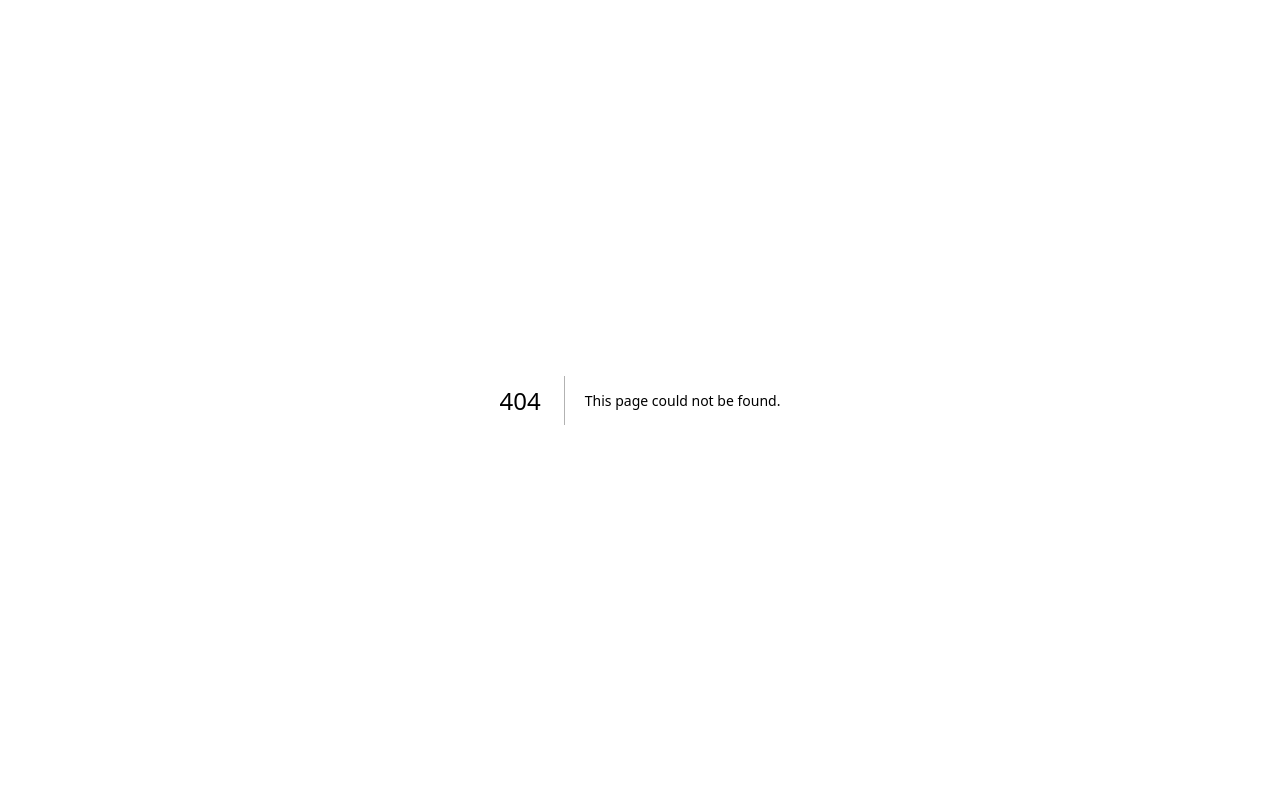
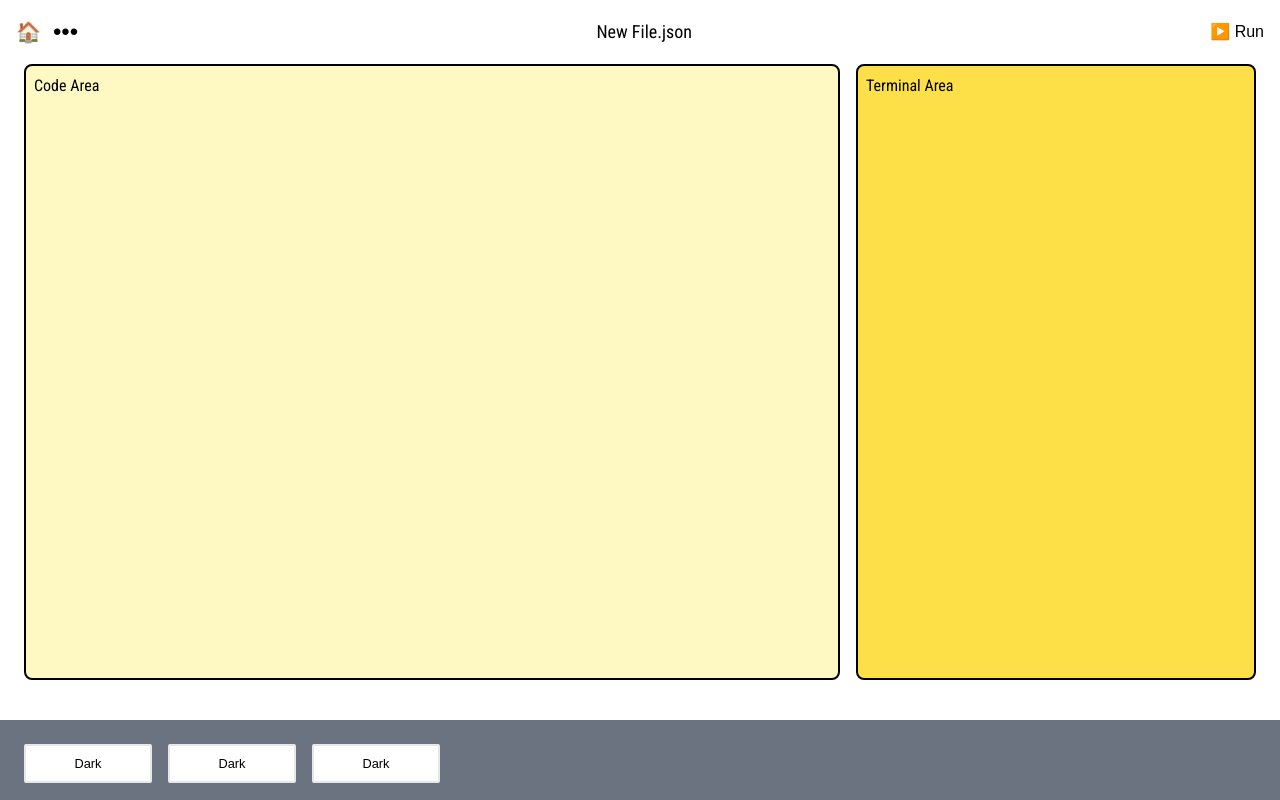
Before and after one commit to touch2dev/TouchDevReact, a Next.js app: page /create in a window 1280 px wide. Before the commit this address had no page. Built offline with nearby package versions, Linux system fonts and the light colour scheme.

Commit message:
front-page done, create-page 50%

```diff
--- /dev/null
+++ b/app/create/Footer.tsx
@@ -0,0 +1,34 @@
+"use client";
+import useThemeStore from "@/lib/store/themeStore";
+import { Roboto_Condensed } from "next/font/google";
+import { useEffect, useState } from "react";
+
+const roboto = Roboto_Condensed({ subsets: ["latin"] });
+
+const Footer = () => {
+    const date = new Date();
+    const { theme, changeTheme } = useThemeStore((state:any) => ({ theme: state.theme, changeTheme: state.changeTheme }));
+
+
+    return (
+        <footer className={`fixed h-20 bottom-0 left-0 w-full p-4 body-font ${theme ? "bg-black text-white " : "bg-gray-500 text-white"}`}>
+            <div className="container m-0 p-0 flex items-center sm:flex-row flex-col">
+
+
+                <button className={`${roboto.className}text-white p-2 mb-10 flex flex-col items-center gap-0 p-1 m-2 rounded-sm border-2 bg-white overflow-hidden w-32`}>
+                    <small className="text-black">{`${theme ? "Light" : "Dark"}`}</small>
+                </button>
+                <button className="text-white p-2 mb-10 flex flex-col items-center gap-0 p-1 m-2 rounded-sm border-2 bg-white overflow-hidden w-32">
+                    <small className="text-black">{`${theme ? "Light" : "Dark"}`}</small>
+                </button>
+                <button className="text-white p-2 mb-10 flex flex-col items-center gap-0 p-1 m-2 rounded-sm border-2 bg-white overflow-hidden w-32">
+                    <small className="text-black">{`${theme ? "Light" : "Dark"}`}</small>
+                </button>
+
+            </div>
+
+        </footer>
+    )
+}
+
+export default Footer
--- /dev/null
+++ b/app/create/page.tsx
@@ -0,0 +1,41 @@
+'use client';
+import React, {useState} from 'react';
+import Window from '@/components/Window';
+import Footer from '@/app/create/Footer';
+import Link from 'next/link';
+
+const Workspace = () => {
+    const [isOptionsWindowOpen, setIsOptionsWindowOpen] = useState(false);
+
+  return (
+    <div className="flex flex-col items-center h-screen p-4">
+      <header className="w-full flex justify-between items-center mb-4">
+        <div className='flex gap-3 items-center'>
+            <Link href="/" className='text-xl'>🏠</Link>
+            <button className="text-2xl" onClick={()=>setIsOptionsWindowOpen(true)}>•••</button>
+        </div>
+        {isOptionsWindowOpen && (
+            <Window
+                show={isOptionsWindowOpen}
+                onClose={setIsOptionsWindowOpen}
+                title={"Options"}>
+                <p>Options coming soon</p>
+                </Window>)
+            }
+        <div className="text-lg">New File.json</div>
+        <button className="text-l">▶️ Run</button>
+      </header>
+      <div className="flex-1 w-full flex justify-between mb-4 grid grid-cols-3 grid-rows-8 gap-0">
+        <div className="flex-1 mx-2 border-2 border-black rounded-lg col-span-2 row-span-7 bg-yellow-100 p-2">
+            <p>Code Area</p>
+        </div>
+        <div className="flex-1 mx-2 border-2 border-black rounded-lg col-start-3 row-span-7 bg-yellow-300 p-2">
+            <p>Terminal Area</p>
+        </div>
+      </div>
+      <Footer></Footer>
+    </div>
+  );
+};
+
+export default Workspace;
--- a/app/globals.css
+++ b/app/globals.css
@@ -2,29 +2,22 @@
 @tailwind components;
 @tailwind utilities;
 
-:root {
-  --foreground-rgb: 0, 0, 0;
-  --background-start-rgb: 214, 219, 220;
-  --background-end-rgb: 255, 255, 255;
+button {
+  font-family: Arial, sans-serif;
 }
 
-@media (prefers-color-scheme: dark) {
-  :root {
-    --foreground-rgb: 255, 255, 255;
-    --background-start-rgb: 0, 0, 0;
-    --background-end-rgb: 0, 0, 0;
-  }
+button:hover {
+  background-color: rgb(52, 50, 50);
 }
 
-body {
-  color: rgb(var(--foreground-rgb));
-  background: linear-gradient(
-      to bottom,
-      transparent,
-      rgb(var(--background-end-rgb))
-    )
-    rgb(var(--background-start-rgb));
+button:active {
+  background-color: rgb(79, 74, 74);
 }
+
+button:focus {
+  outline: none;
+}
+
 
 @layer utilities {
   .text-balance {
--- a/app/layout.tsx
+++ b/app/layout.tsx
@@ -1,24 +1,37 @@
+'use client';
 import type { Metadata } from "next";
-import { Inter } from "next/font/google";
+import { Inter, Roboto_Condensed } from "next/font/google";
 import "./globals.css";
+import useThemeStore from "@/lib/store/themeStore";
 
+const roboto = Roboto_Condensed({ subsets: ["latin"] });
 const inter = Inter({ subsets: ["latin"] });
 
-export const metadata: Metadata = {
-  title: "TouchDev app",
-  description: "Generated at CogAI Lab @ Caldwell University",
-};
+// export const metadata: Metadata = {
+//   title: "TouchDev app",
+//   description: "Generated at CogAI Lab @ Caldwell University",
+// };
+
 
 export default function RootLayout({
   children,
 }: Readonly<{
   children: React.ReactNode;
 }>) {
+  const theme = useThemeStore((state: any) => state.theme);
   return (
     <html lang="en">
-      <body className={inter.className}>
-        {children}
-        </body>
+      <head>
+        <title>TouchDev</title>
+        <meta charSet="utf-8" />
+        <meta name="viewport" content="width=device-width, initial-scale=1" />
+        <link rel="icon" href="https://lh3.googleusercontent.com/a/ACg8ocJ7AOyVZY17XDTdIS2R1ulbvtFn-rFHmTxEGE49oqc-WtTi1do=s720-c-no" />
+        <link rel="stylesheet" href="https://fonts.googleapis.com/css2?family=Inter:wght@400;500;600;700&display=swap" />
+      </head>
+      <div className={` ${theme ? "bg-gray-800 text-white " : ""}`}>
+      <body className={roboto.className}>
+        {children}</body>
+      </div>
     </html>
   );
 }
--- a/app/page.tsx
+++ b/app/page.tsx
@@ -1,18 +1,20 @@
 'use client';
-import Button from "@/components/Button";
-import Navigation from "@/components/Navigation";
-import Terminal from "@/components/Terminal";
-import Image from "next/image";
 import { useState } from "react";
 import Window from "@/components/Window";
+import MainFooter from "@/components/MainFooter";
+import useThemeStore from "@/lib/store/themeStore";
+import Link from "next/link";
 
-
+// Homepage
 export default function Home() {
+  const [theme] = useThemeStore((state:any) => [state.theme, state.changeTheme]);
   const [isSettingsWindowOpen, setIsSettingsWindowOpen] = useState(false);
   const [isProfileWindowOpen, setIsProfileWindowOpen] = useState(false);
+  const [openFileWindow, setIsOpenFileWindow] = useState(false);
+
   return (
     <>
-      <div className="home-screen">
+      <div className={`home-screen h-screen w-screen ${theme ? "bg-gray-800 text-white " : ""}`}>
         <header className="header">
           <button className="settings-icon" onClick={() => setIsSettingsWindowOpen(true)}>⚙️</button>
           {isSettingsWindowOpen && (<Window show={isSettingsWindowOpen} onClose={setIsSettingsWindowOpen} title={"Settings"}>
@@ -23,20 +25,24 @@ export default function Home() {
                 <p>Profile info coming soon</p>
               </Window>)}
         </header>
-        <div className="title rounded-lg bg-gray-500 px-5 mt-10">
+        <div className="flex title rounded-lg bg-gray-500 px-5 mt-10 text-white justify-center align-middle items-center gap-2">
+          <img src="https://lh3.googleusercontent.com/a/ACg8ocJ7AOyVZY17XDTdIS2R1ulbvtFn-rFHmTxEGE49oqc-WtTi1do=s720-c-no" alt="TouchDev" className="w-16 h-16 rounded-md" />
           <h1>TouchDev</h1>
-        </div>
+         </div>
         <div className="get-started">
           <h2>Get Started</h2>
-          <div className="flex justify-between gap-4">
+          <div className={`flex justify-between gap-4 icon text-white`}>
             <button className="btn">
               <div className="icon">➕</div>
-              <div>New File</div>
+              <Link href="/create">New File</Link>
             </button>
-            <button className="btn">
+            <button className="btn" onClick={()=>setIsOpenFileWindow(true)}>
               <div className="icon">📂</div>
               <div>Open File</div>
             </button>
+              {openFileWindow && (<Window show={openFileWindow} onClose={setIsOpenFileWindow} title={"Open File"}>
+                <p>Open file functionality coming soon</p>
+              </Window>)}
             <button className="btn" onClick={() => {window.location.href = 'https://docs.touchdev.app'}}>
               <div className="icon">❓</div>
               <div>Help / Info</div>
@@ -45,13 +51,14 @@ export default function Home() {
         </div>
         <div className="recent-files">
           <h2>Recent Files...</h2>
-            <p className="text-gray-600">functionality coming soon...</p>
+            <p className="text-gray-600">functionality coming 🔜</p>
             <br />
           <div className="file-icons">
             {/* <div className="file-icon">📄</div>
             <div className="file-icon">📄</div>
             <div className="file-icon">📄</div> */}
           </div>
+          <MainFooter />
         </div>
       </div>
     </>
--- /dev/null
+++ b/components/MainFooter.tsx
@@ -0,0 +1,29 @@
+"use client";
+import useThemeStore from "@/lib/store/themeStore";
+import { useEffect, useState } from "react";
+
+const MainFooter = () => {
+    const date = new Date();
+    const { theme, changeTheme } = useThemeStore((state:any) => ({ theme: state.theme, changeTheme: state.changeTheme }));
+
+
+    return (
+        <footer className={`fixed bottom-0 left-0 w-full p-4 body-font ${theme ? "bg-black text-white " : "bg-gray-700 text-white"}`}>
+            <div className="container px-5 py-2 mx-auto flex items-center sm:flex-row flex-col">
+
+                <p style={{ color: 'white' }} className="title-font font-medium text-xl inline-flex sm:ml-auto sm:mt-0 mt-4 mr-10 justify-center sm:justify-start">
+                    Date: {date.toLocaleDateString()}, {date.toLocaleTimeString()}
+                </p>
+
+
+                <button onClick={() => changeTheme()} className="text-white p-0 m-0 absolute right-2 bottom-2 flex flex-col items-center gap-0 p-1 m-2 rounded-full border-2 bg-white overflow-hidden">
+                    <p>{`${theme ? "☀️" : "🌑"}`}</p>
+                    <small className="text-black">{`${theme ? "Light" : "Dark"}`}</small>
+                </button>
+            </div>
+
+        </footer>
+    )
+}
+
+export default MainFooter
--- /dev/null
+++ b/lib/store/themeStore.tsx
@@ -0,0 +1,14 @@
+import { create } from 'zustand'
+
+const useThemeStore = create((set) => ({
+    theme: false,
+    setTheme: (theme: any) => set({ theme }),
+    changeTheme: () => set((state: { theme: any; }) => ({ theme: !state.theme })),
+}))
+
+export default useThemeStore
+
+export const themer = (state: any) => {
+    const theme = useThemeStore((state: any) => state.theme);
+    return theme;
+}
--- a/package.json
+++ b/package.json
@@ -17,7 +17,8 @@
     "npm": "^10.8.1",
     "radix-ui": "^1.0.1",
     "react": "^18",
-    "react-dom": "^18"
+    "react-dom": "^18",
+    "zustand": "^4.5.2"
   },
   "devDependencies": {
     "@types/node": "^20",
```
Also changed, not shown: pages/newfile.tsx (added), 1 other file (tests, documents, lock files or other folders).
